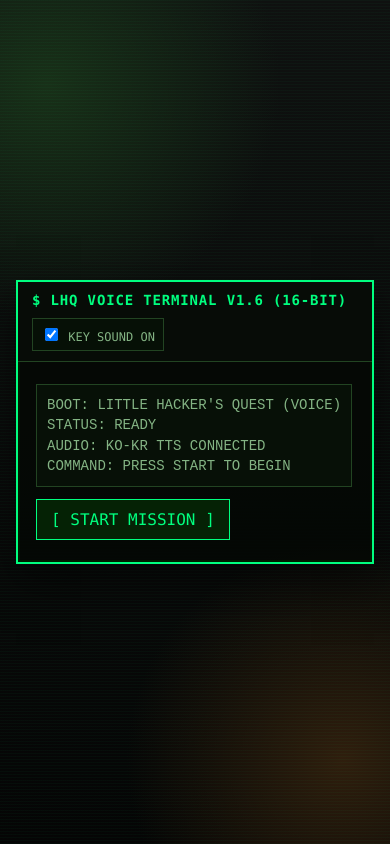
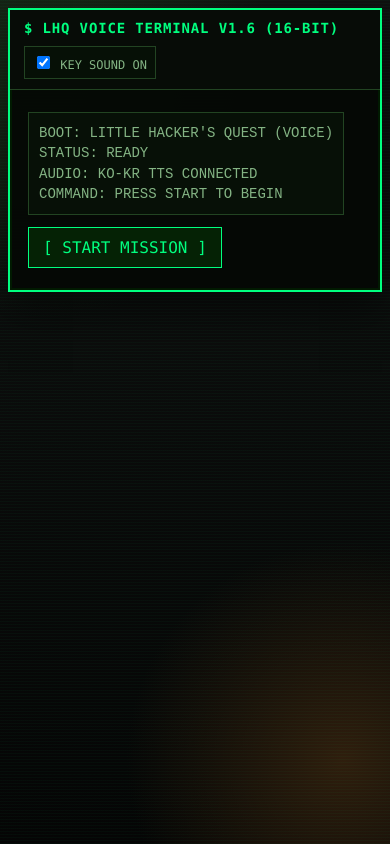
Before and after one commit to minkyeam/the-first-contact, a plain HTML site: page index.html in a window 390 px wide. Drawn offline with Linux system fonts and the light colour scheme.

Commit message:
fix: optimize mobile top layout and keyboard scroll

```diff
--- a/index.html
+++ b/index.html
@@ -53,11 +53,13 @@
         radial-gradient(circle at 12% 10%, #183018 0%, transparent 28%),
         radial-gradient(circle at 88% 90%, #2f1e0d 0%, transparent 26%),
         linear-gradient(180deg, var(--bg-alt) 0%, var(--bg) 100%);
-      min-height: 100vh;
+      min-height: 100dvh;
       display: flex;
       align-items: center;
       justify-content: center;
       padding: 16px;
+      overflow-y: auto;
+      -webkit-overflow-scrolling: touch;
     }
 
     .app {
@@ -67,6 +69,7 @@
       background: rgba(5, 8, 5, 0.95);
       box-shadow: 0 0 0 2px #011a01 inset, 0 18px 42px rgba(0, 0, 0, 0.55);
       overflow: hidden;
+      margin-bottom: max(16px, env(safe-area-inset-bottom));
     }
 
     .header {
@@ -356,6 +359,16 @@
       to {
         opacity: 1;
         transform: translateY(0);
+      }
+    }
+
+    @media (max-width: 768px) {
+      body {
+        align-items: flex-start;
+        padding-top: max(8px, env(safe-area-inset-top));
+        padding-right: 8px;
+        padding-left: 8px;
+        padding-bottom: max(120px, env(safe-area-inset-bottom) + 96px);
       }
     }
   </style>
@@ -1061,6 +1074,12 @@ COMMAND: PRESS START TO BEGIN</pre>
       }
     });
 
+    ui.commandInput.addEventListener('focus', () => {
+      setTimeout(() => {
+        ui.commandInput.scrollIntoView({ block: 'center', behavior: 'smooth' });
+      }, 160);
+    });
+
     if (isKakaoInApp) {
       ui.compatNote.textContent = '카카오톡 인앱브라우저입니다. START MISSION을 누르면 기본 브라우저로 열어요.';
       ui.compatNote.classList.remove('hidden');
```
